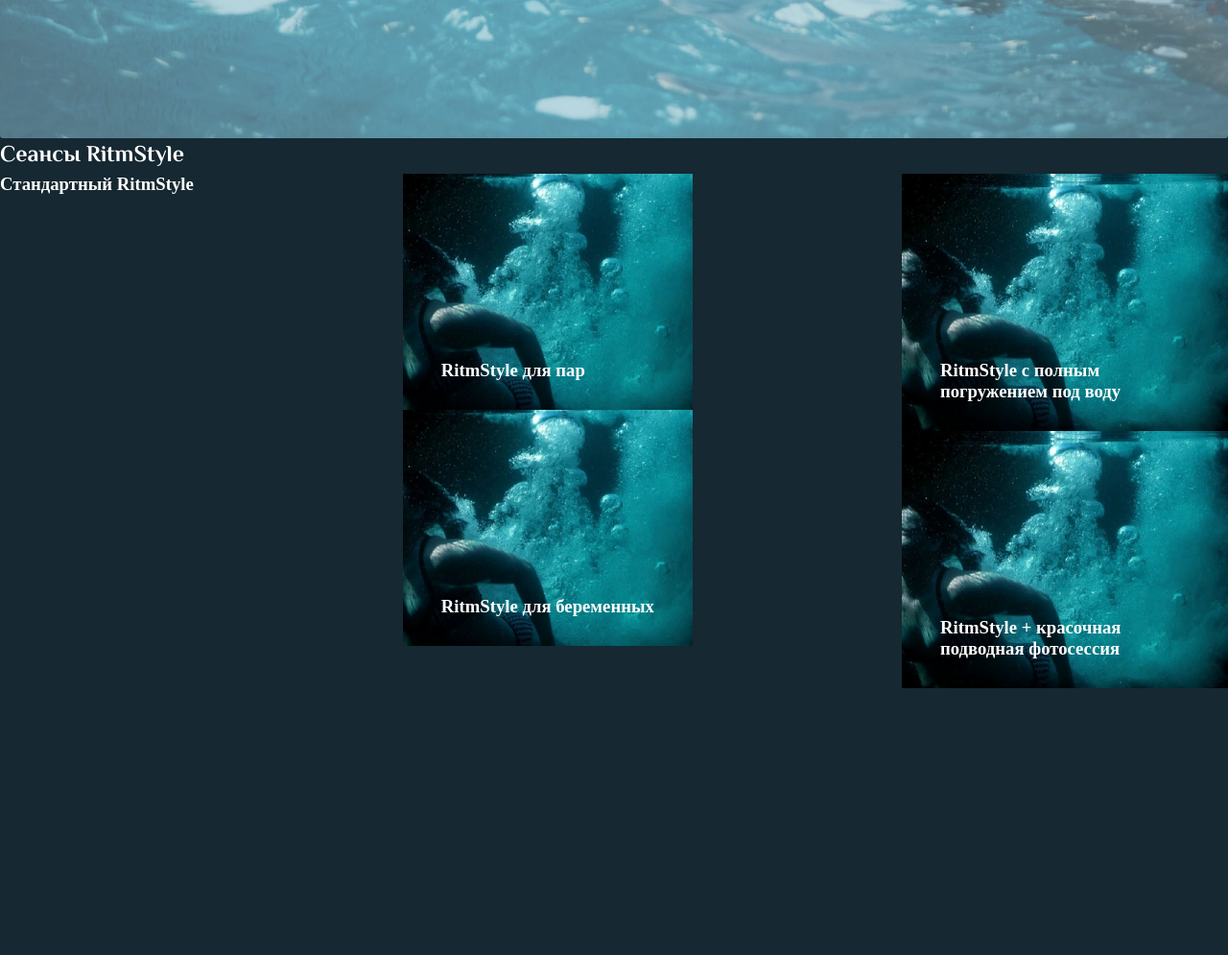
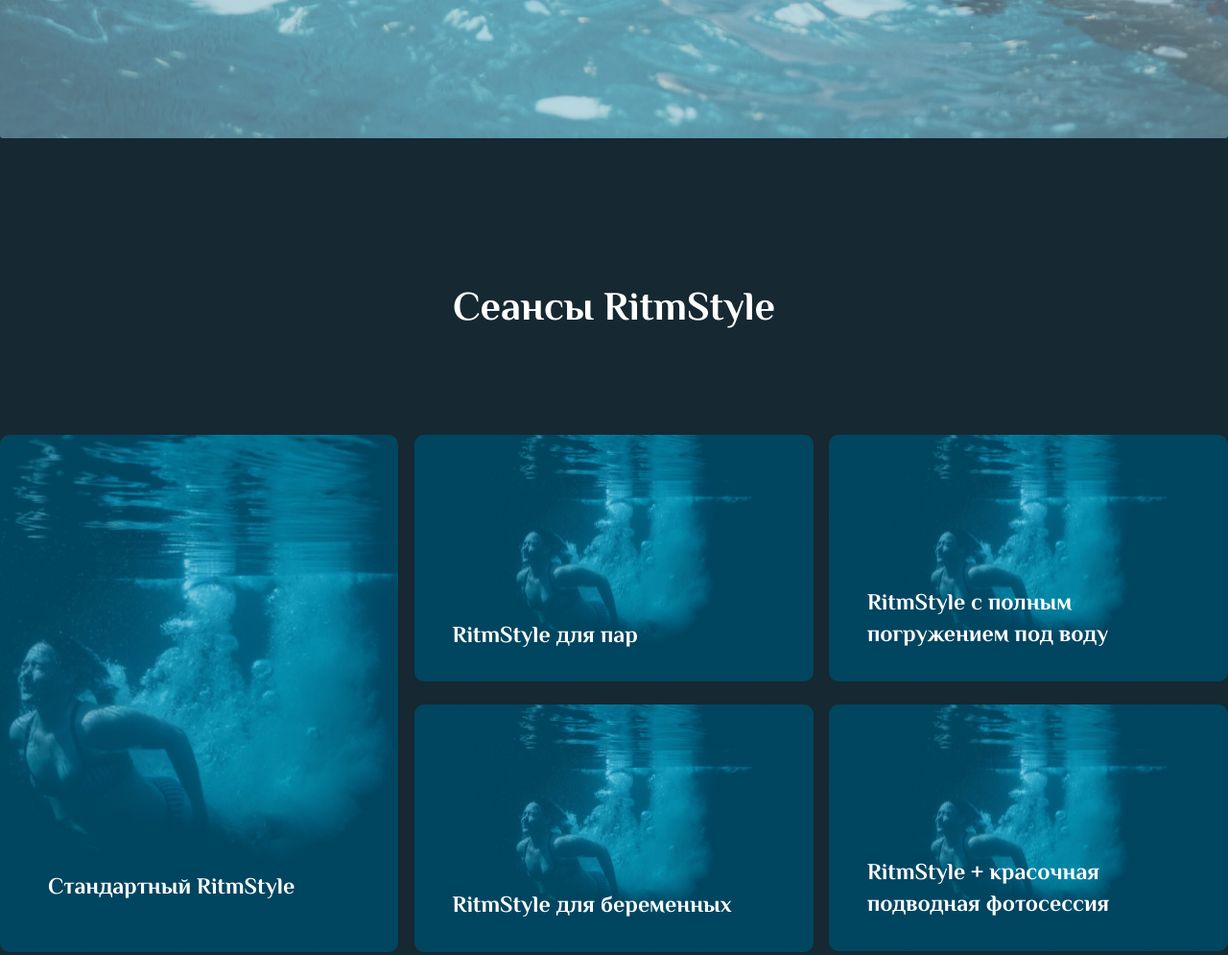
Before and after one commit to merior/ritm2, a website: page index.html in a window 1280 px wide. Shown: the part 599-1594 px from the top of the page at 96% size. Before the commit the page ends 1316 px from the top, so only its background shows below. Drawn offline with Linux system fonts and the light colour scheme.

Commit message:
promo & services done

```diff
--- a/index.html
+++ b/index.html
@@ -38,24 +38,24 @@
         <h2 class="txt tittle tittle__little services__tittle__little">Сеансы RitmStyle</h2>
         <div class="services__all container">
             <div class="services__col">
-                <div class="services__col-inside-alone">
-                    <h3 class=" txt services__txt-alone">Стандартный RitmStyle</h3>
+                <div class="services__col-inside tired__alone">
+                    <h3 class=" txt services__txt-alone services__txt">Стандартный RitmStyle</h3>
                 </div>
             </div>
             <div class="services__col_two">
-                <div class=" services__col-inside-two">
-                    <h3 class="txt services__txt">RitmStyle для пар</h3>
+                <div class="services__col-inside tired__back">
+                    <h3 class="txt services__txt services__txt_one">RitmStyle для пар</h3>
                 </div>
-                <div class=" services__col-inside-two">
-                    <h3 class="txt services__txt">RitmStyle для беременных</h3>
+                <div class="services__col-inside tired__back tired__mar">
+                    <h3 class="txt services__txt services__txt_two">RitmStyle для беременных</h3>
                 </div>
             </div>
             <div class="services__col_two">
-                <div class="services__col-inside-two">
-                    <h3 class="txt services__txt">RitmStyle с полным погружением под воду</h3>
+                <div class="services__col-inside tired__back tired__back_two">
+                    <h3 class="txt services__txt services__txt_three">RitmStyle с полным погружением под воду</h3>
                 </div>
-                <div class="services__col-inside-two">
-                    <h3 class="txt services__txt">RitmStyle + красочная подводная фотосессия</h3>
+                <div class="services__col-inside tired__back tired__mar tired__back_two">
+                    <h3 class="txt services__txt services__txt_four">RitmStyle + красочная подводная фотосессия</h3>
                 </div>
             </div>
         </div>
--- a/sass/templates/_promo.sass
+++ b/sass/templates/_promo.sass
@@ -1,5 +1,5 @@
 .promo
-    // margin-bottom: 150px
+    margin-bottom: 150px
     &__tittle
         margin-top: 40px
         margin-bottom: 210px
--- a/sass/templates/_services.sass
+++ b/sass/templates/_services.sass
@@ -1,5 +1,14 @@
 .services
+    &__tittle
+        &__little
+            font-style: normal
+            font-weight: 700
+            font-size: 42px
+            line-height: 140%
+            text-align: center
     &__all
+        margin-top: 100px
+        margin-bottom: 150px
         display: flex
         justify-content: space-between
 
@@ -8,10 +17,44 @@
     //     max-width: 416px
     //     width: 100px
     &__col
+        &_two
+            max-width: 416px
+            width: 100%
         &-inside
-            &-two
-                background: url('../img/unsplash_TnOyyEtrKd0.png') no-repeat center
+            // background: linear-gradient(to top, rgba(1, 138, 190, 0.5), rgba(1, 138, 190, 0.5)), url('../img/unsplash_TnOyyEtrKd0.png') no-repeat center
+            // border: none
+            // border-radius: 10px
+            // max-width: 416px
+    //     width: 100px
     &__txt
-        max-width: 260px
+        max-width: 336px
         width: 100%
-        padding: 194px 40px 30px
+        font-family: 'ElMessiri'
+        font-style: normal
+        font-weight: 700
+        font-size: 24px
+        line-height: 140%
+
+
+
+        // &_three
+        //     padding-top: 160px
+        // &_four
+        //     padding-top: 160px
+.tired
+    &__back
+        background: linear-gradient(to top, rgba(1, 138, 190, 0.5), rgba(1, 138, 190, 0.5)), url('../img/unsplash_TnOyyEtrKd0 (2).png') no-repeat center
+        padding: 194px 40px 30px 40px
+        border: none
+        border-radius: 10px
+
+        &_two
+            padding-top: 160px
+
+    &__mar
+        margin-top: 24px
+    &__alone
+        background: linear-gradient(to top, rgba(1, 138, 190, 0.5), rgba(1, 138, 190, 0.5)), url('../img/unsplash_TnOyyEtrKd0.png') no-repeat center
+        border: none
+        border-radius: 10px
+        padding: 456px 108px 50px 50px
```
Also changed, not shown: css/style.css, img/unsplash_TnOyyEtrKd0 (2).png (added), 1 other file.
